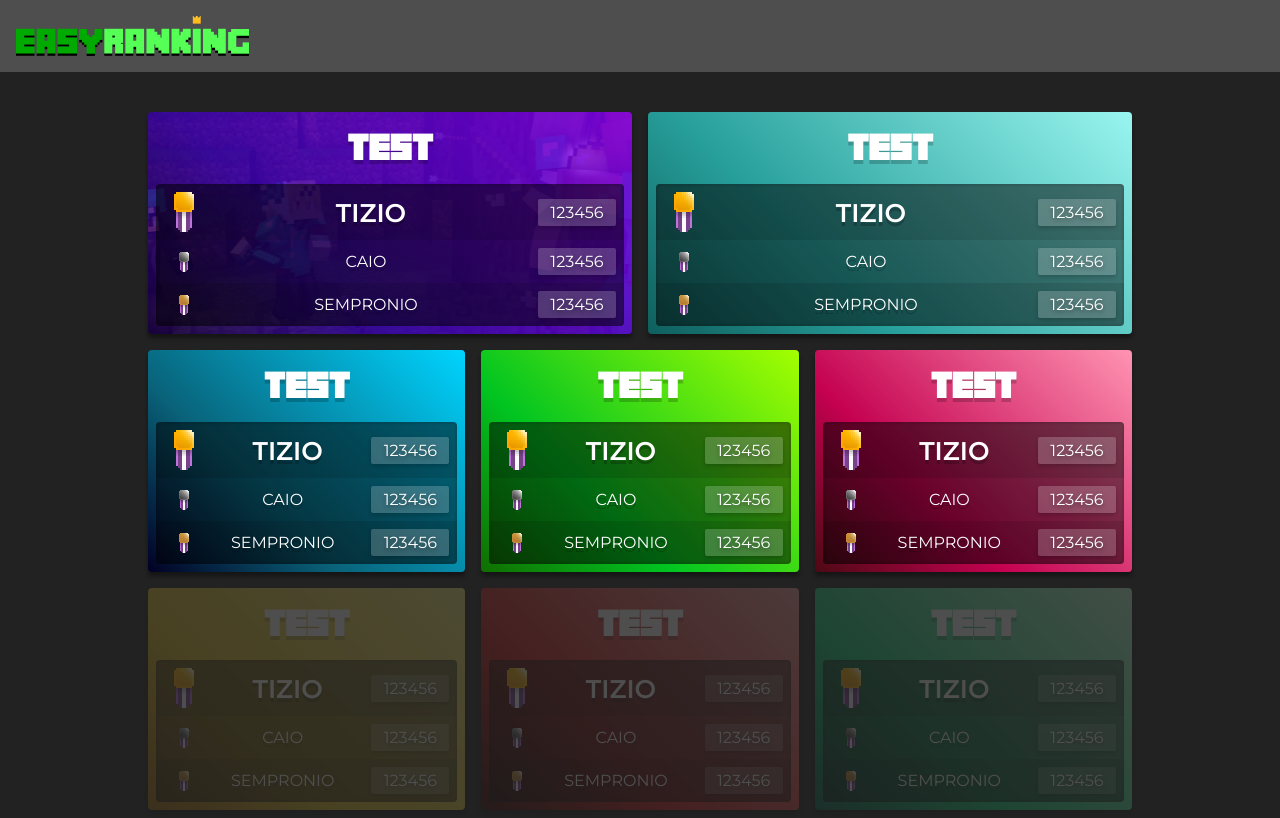
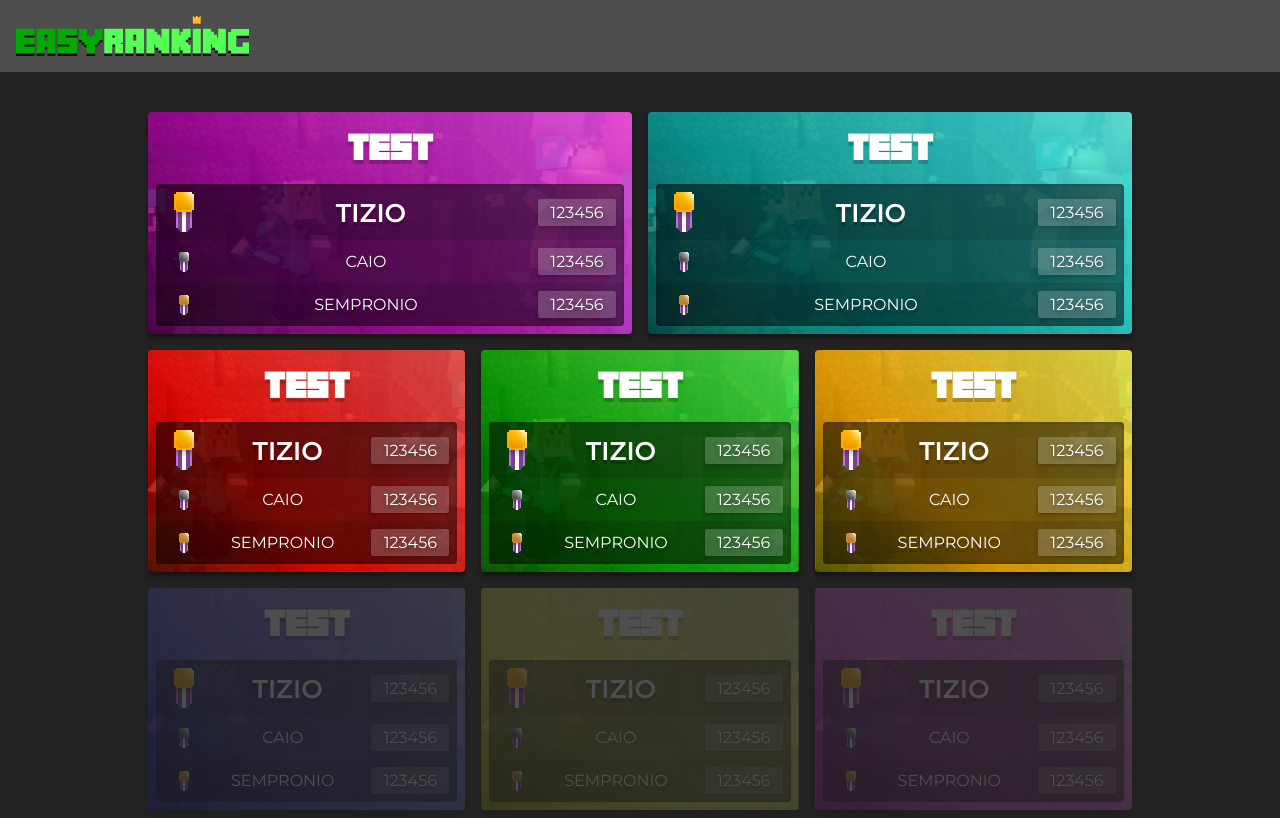
Before and after one commit to ForgottenWorld/EasyRankingWebUI, a React (Create React App) app: page / in a window 1280 px wide. Built offline with nearby package versions, Linux system fonts and the light colour scheme; no server answers.

Commit message:
added invidual leaderboards stub and more eye candy stuff

```diff
--- a/public/index.html
+++ b/public/index.html
@@ -7,7 +7,7 @@
     <meta name="theme-color" content="#000000" />
     <meta
       name="description"
-      content="Web site created using create-react-app"
+      content="Online leaderboards for EasyRanking"
     />
     <link rel="apple-touch-icon" href="%PUBLIC_URL%/logo192.png" />
     <!--
@@ -24,7 +24,7 @@
       work correctly both with client-side routing and a non-root public URL.
       Learn how to configure a non-root public URL by running `npm run build`.
     -->
-    <title>React App</title>
+    <title>EasyRanking Leaderboards</title>
   </head>
   <body>
     <noscript>You need to enable JavaScript to run this app.</noscript>
--- a/src/App.css
+++ b/src/App.css
@@ -3,6 +3,43 @@
 @font-face {
   font-family: Minecrafter;
   src: url("fonts/minecrafter.ttf");
+}
+
+@keyframes fadeIn {
+  0% {
+    opacity: 0;
+  }
+
+  100% {
+    opacity: 1;
+  }
+}
+
+:root {
+  --var-color-1-brighter: rgba(255,85,255,0.8);
+  --var-color-1: rgba(170,0,170,0.8);
+  --var-color-1-darker: rgba(85,0,85,0.8);
+  --var-color-2-brighter: rgba(85,255,255,0.8);
+  --var-color-2: rgba(0,170,170,0.8);
+  --var-color-2-darker: rgba(0,85,85,0.8);
+  --var-color-3-brighter: rgba(255,85,85,0.8);
+  --var-color-3: rgba(255,0,0,0.8);
+  --var-color-3-darker: rgba(85,0,0,0.8);
+  --var-color-4-brighter: rgba(85,255,85,0.8);
+  --var-color-4: rgba(0,170,0,0.8);
+  --var-color-4-darker: rgba(0,85,0,0.8);
+  --var-color-5-brighter: rgba(255,255,85,0.8);
+  --var-color-5: rgba(255,170,0,0.8);
+  --var-color-5-darker: rgba(85,85,0,0.8);
+  --var-color-6-brighter: rgba(170,170,255,0.8);
+  --var-color-6: rgba(85,85,255,0.8);
+  --var-color-6-darker: rgba(0,0,170,0.8);
+  --var-color-7-brighter: rgba(255,255,170,0.8);
+  --var-color-7: rgba(255,255,85,0.8);
+  --var-color-7-darker: rgba(170,170,0,0.8);
+  --var-color-8-brighter: rgba(255,170,255,0.8);
+  --var-color-8: rgba(255,85,255,0.8);
+  --var-color-8-darker: rgba(170,0,170,0.8);
 }
 
 .app {
@@ -37,8 +74,13 @@
   flex: 1 1 auto;
   margin-top: 32px;
   flex-direction: column;
+  transition: opacity linear 200ms;
   min-width: 300px;
   max-width: 1000px;
+}
+
+.fading {
+  opacity: 0;
 }
 
 .leaderboards-grid-important {
@@ -67,10 +109,12 @@
 .leaderboards-cell {
   font-family: Minecrafter;
   font-size: 2rem;
+  cursor: pointer;
   color: white;
   text-shadow: 0 4px 0px rgba(0,0,0,0.2);
   display: flex;
   flex-direction: column;
+  user-select: none;
   margin: 8px;
   font-weight: 600;
   border-radius: 4px;
@@ -81,7 +125,7 @@
 }
 
 .leaderboards-cell:hover {
-  box-shadow: 0 4px 4px 0 rgba(0,0,0,0), 0 0 0 4px rgba(255,255,255,0.8);
+  box-shadow: 0 4px 4px 0 rgba(0,0,0,0), 0 0 0 4px rgba(255,255,255,0.3);
 }
 
 .leaderboards-cell.translucent {
@@ -157,44 +201,51 @@
 }
 
 .leaderboards-grid-important > .leaderboards-cell:first-child {
-  background: rgb(15,95,93);
-  background: linear-gradient(45deg, rgba(26,0,68,0.8) 0%, rgba(59,0,187,0.8) 35%, rgba(141,0,255,0.8) 100%), url("img/pvp.png");
+  /*background: rgb(15,95,93);*/
+  background: linear-gradient(45deg, var(--var-color-1-darker) 0%, var(--var-color-1) 35%, var(--var-color-1-brighter) 100%), url("img/pvp.png");
   background-position: center;
 }
 
 .leaderboards-grid-important > .leaderboards-cell:last-child {
-  background: rgb(26,0,68);
-  background: linear-gradient(45deg, rgba(15,95,93,1) 0%, rgba(39,159,155,1) 35%, rgba(153,245,239,1) 100%);
+  /*background: rgb(26,0,68);*/
+  background: linear-gradient(45deg, var(--var-color-2-darker) 0%, var(--var-color-2) 35%, var(--var-color-2-brighter) 100%), url("img/pvp.png");
+  background-position: center;
 }
 
 .leaderboards-grid-default > .leaderboards-cell:nth-child(n + 1) {
-  background: rgb(2,0,36);
-  background: linear-gradient(45deg, rgba(2,0,36,1) 0%, rgba(9,98,121,1) 35%, rgba(0,212,255,1) 100%);
+  /*background: rgb(2,0,36);*/
+  background: linear-gradient(45deg, var(--var-color-3-darker) 0%, var(--var-color-3) 35%, var(--var-color-3-brighter) 100%), url("img/pvp.png");
+  background-position: center;
 }
 
 .leaderboards-grid-default > .leaderboards-cell:nth-child(n + 2) {
-  background: rgb(16,110,1);
-  background: linear-gradient(45deg, rgba(16,110,1,1) 0%, rgba(1,196,33,1) 35%, rgba(164,255,0,1) 100%);
+  /*background: rgb(16,110,1);*/
+  background: linear-gradient(45deg, var(--var-color-4-darker) 0%, var(--var-color-4) 35%, var(--var-color-4-brighter) 100%), url("img/pvp.png");
+  background-position: center;
 }
 
 .leaderboards-grid-default > .leaderboards-cell:nth-child(n + 3) {
-  background: rgb(77,9,20);
-  background: linear-gradient(45deg, rgba(77,9,20,1) 0%, rgba(196,1,80,1) 35%, rgba(255,147,178,1) 100%);
+  /*background: rgb(77,9,20);*/
+  background: linear-gradient(45deg, var(--var-color-5-darker) 0%, var(--var-color-5) 35%, var(--var-color-5-brighter) 100%), url("img/pvp.png");
+  background-position: center;
 }
 
 .leaderboards-grid-default > .leaderboards-cell:nth-child(n + 4) {
-  background: rgb(157,103,10);
-  background: linear-gradient(45deg, rgba(157,103,10,1) 0%, rgba(224,187,32,1) 35%, rgba(244,232,120,1) 100%);
+  /*background: rgb(157,103,10);*/
+  background: linear-gradient(45deg, var(--var-color-6-darker) 0%, var(--var-color-6) 35%, var(--var-color-6-brighter) 100%), url("img/pvp.png");
+  background-position: center; ;
 }
 
 .leaderboards-grid-default > .leaderboards-cell:nth-child(n + 5) {
-  background: rgb(56,0,0);
-  background: linear-gradient(45deg, rgba(56,0,0,1) 0%, rgba(210,25,25,1) 35%, rgba(245,153,153,1) 100%);
+  /*background: rgb(56,0,0);*/
+  background: linear-gradient(45deg, var(--var-color-7-darker) 0%, var(--var-color-7) 35%, var(--var-color-7-brighter) 100%), url("img/pvp.png");
+  background-position: center;
 }
 
 .leaderboards-grid-default > .leaderboards-cell:nth-child(n + 6) {
-  background: rgb(0,97,71);
-  background: linear-gradient(45deg, rgba(0,97,71,1) 0%, rgba(15,208,118,1) 35%, rgba(192,255,217,1) 100%);
+  /*background: rgb(0,97,71);*/
+  background: linear-gradient(45deg, var(--var-color-8-darker) 0%, var(--var-color-8) 35%, var(--var-color-8-brighter) 100%), url("img/pvp.png");
+  background-position: center;
 }
 
 .lb-score {
@@ -207,3 +258,66 @@
   padding: 4px;
   text-shadow: 0 2px 4px rgba(0,0,0,0.4);
 }
+
+.leaderboard {
+  color: white;
+  margin-top: 32px;
+  display: flex;
+  flex-direction: column;
+  padding: 16px;
+  border-radius: 4px;
+  min-width: 400px;
+  max-width: 1000px;
+  transition: opacity linear 200ms;
+  animation: fadeIn 200ms;
+  background-color: rgba(255,255,255,0.1);
+}
+
+.leaderboard-list {
+  margin-top: 32px;
+  background-color: rgba(0,0,0,0.4);
+  border-radius: 4px;
+}
+
+.leaderboard-list > div {
+  padding: 8px;
+}
+
+.leaderboard-list > div:nth-child(2n + 1) {
+  background-color: rgba(0, 0, 0, 0.2);
+}
+
+.leaderboard-list > div:nth-child(2n) {
+  background-color: rgba(0, 0, 0, 0.1);
+}
+
+.leaderboard-list > div:first-child {
+  border-radius: 4px 4px 0 0;
+}
+
+.leaderboard-list > div:last-child {
+  border-radius: 0 0 4px 4px;
+}
+
+.leaderboard-list > div {
+  padding: 8px;
+}
+
+.back-button {
+  background-color: rgba(255,255,255,0.1);
+  padding: 16px;
+  font-weight: 600;
+  cursor: pointer;
+  border-radius: 4px;
+}
+
+.leaderboard-header {
+  display: flex;
+  justify-content: space-between;
+  align-items: center;
+}
+
+.leaderboard-title {
+  font-family: Minecrafter;
+  font-size: 1.6rem;
+}
--- a/src/App.js
+++ b/src/App.js
@@ -2,18 +2,83 @@ import React from 'react';
 import './App.css';
 import LeaderboardsGrid from './components/LeaderboardsGrid';
 import logo from './img/logo.png';
+import Leaderboard from './components/Leaderboard';
 
-function App() {
+let erData;
+const xhr = new XMLHttpRequest();
+xhr.open('GET', 'https://easyranking.chillstudio.it/get/data');
+xhr.responseType = 'text/json';
+xhr.send();
+xhr.onload = () => {
+  if (xhr.status != 200) {
+    alert(`Error ${xhr.status}: ${xhr.statusText}`);
+  } else {
+    erData = JSON.parse(xhr.response);
+    alert(xhr.response);
+  }
+};
+xhr.onerror = function() {
+  alert("Request failed");
+};
+
+class App extends React.Component {
+
+  constructor(props) {
+    super(props);
+
+    this.state = {
+      selectedCategory: null,
+      lbFading: false,
+      gridFading: false
+    }
+
+    this.goBack = this.goBack.bind(this)
+    this.selectCategory = this.selectCategory.bind(this)
+
+    this.leaderboardGrid = React.createRef();
+    this.leaderboard = React.createRef();
+  }
+
+  selectCategory(categoryId) {
+    this.setState({gridFading: true});
+    setTimeout(() => {
+      this.setState({gridFading: false})
+      this.setState({selectedCategory: categoryId});
+    }, 200)
+  }
+
+  goBack() {
+    if (this.state.selectedCategory == null) return;
+
+    this.setState({lbFading: true});
+    setTimeout(() => {
+      this.setState({lbFading: false})
+      this.setState({selectedCategory: null});
+    }, 200)
+  }
+
+  render() {
     return (
       <div className="app">
         <div className="app-header">
-        <img src={logo}></img>
+          <img src={logo} onClick={() => this.goBack()}></img>
         </div>
         <div className="app-body">
-        <LeaderboardsGrid></LeaderboardsGrid>
+          {this.state.selectedCategory != null
+            ? <Leaderboard
+                fading={this.state.lbFading}
+                rankings={["TIZIO", "CAIO", "SEMPRONIO"]}
+                goBack={this.goBack}/>
+            : <LeaderboardsGrid
+                fading={this.state.gridFading}
+                ref={this.refs.leaderboardGrid}
+                selectCategory={this.selectCategory} />
+          }
         </div>
       </div>
     );
   }
 
+}
+
 export default App;
--- /dev/null
+++ b/src/components/Leaderboard.js
@@ -0,0 +1,24 @@
+import React from 'react';
+
+export default class Leaderboard extends React.Component {
+
+    constructor(props) {
+        super(props);
+
+        this.goBack = this.props.goBack.bind(this);
+    }
+
+    render() {
+        return (
+            <div className={`leaderboard ${this.props.fading ? "fading" : ""}`}>
+                <div className="leaderboard-header">
+                    <div className="back-button" onClick={() => this.goBack()} >GO BACK</div>
+                    <div className="leaderboard-title">TEST</div>
+                </div>
+                <div className="leaderboard-list">
+                    {this.props.rankings.map(p => <div>{p}</div>)}
+                </div>
+            </div>
+        );
+    }
+}
--- a/src/components/LeaderboardsCell.js
+++ b/src/components/LeaderboardsCell.js
@@ -2,29 +2,32 @@ import React from 'react';
 import ReactVisibilitySensor from 'react-visibility-sensor';
 
 class LeaderboardsCell extends React.Component {
+
     constructor(props) {
         super(props);
 
         this.state = {
             translucent: false
         }
+
+        this.selectCategory = this.props.selectCategory.bind(this);
     }
 
     render() {
         return (
             <ReactVisibilitySensor onChange={(isVisible) => this.setState({translucent: isVisible})}>
-            { (isVisible) =>
-            <div className={`leaderboards-cell ${this.state.translucent ? "" : "translucent"}`}>
-                TEST
-                <div className="leaderboards-cell-list">
-                    <div class="leaderboards-top3">
-                        <div>TIZIO<span class="lb-score">123456</span></div>
-                        <div>CAIO<span class="lb-score">123456</span></div>
-                        <div>SEMPRONIO<span class="lb-score">123456</span></div>
+                <div
+                    onClick={() => this.selectCategory(this.props.cellId)}
+                    className={`leaderboards-cell ${this.state.translucent ? "" : "translucent"}`}>
+                    TEST
+                    <div className="leaderboards-cell-list">
+                        <div className="leaderboards-top3">
+                            <div>TIZIO<span className="lb-score">123456</span></div>
+                            <div>CAIO<span className="lb-score">123456</span></div>
+                            <div>SEMPRONIO<span className="lb-score">123456</span></div>
+                        </div>
                     </div>
                 </div>
-            </div>
-            }
             </ReactVisibilitySensor>
         )
     }
--- a/src/components/LeaderboardsGrid.js
+++ b/src/components/LeaderboardsGrid.js
@@ -1,23 +1,31 @@
 import React from 'react';
 import LeaderboardsCell from './LeaderboardsCell'
 
-function LeaderboardsGrid() {
+class LeaderboardsGrid extends React.Component {
+    constructor(props) {
+        super(props);
+
+        this.selectCategory = this.props.selectCategory.bind(this);
+    }
+
+    render() {
         return (
-        <div className="leaderboards-grid">
+            <div className={`leaderboards-grid ${this.props.fading ? "fading" : ""}`}>
                 <div className="leaderboards-grid-important">
-                <LeaderboardsCell cellId={0}></LeaderboardsCell>
-                <LeaderboardsCell cellId={1}></LeaderboardsCell>
+                    <LeaderboardsCell selectCategory={this.selectCategory} cellId={0}></LeaderboardsCell>
+                    <LeaderboardsCell selectCategory={this.selectCategory} cellId={1}></LeaderboardsCell>
                 </div>
                 <div className="leaderboards-grid-default">
-                <LeaderboardsCell cellId={2}></LeaderboardsCell>
-                <LeaderboardsCell cellId={3}></LeaderboardsCell>
-                <LeaderboardsCell cellId={4}></LeaderboardsCell>
-                <LeaderboardsCell cellId={5}></LeaderboardsCell>
-                <LeaderboardsCell cellId={6}></LeaderboardsCell>
-                <LeaderboardsCell cellId={7}></LeaderboardsCell>
+                    <LeaderboardsCell selectCategory={this.selectCategory} cellId={2}></LeaderboardsCell>
+                    <LeaderboardsCell selectCategory={this.selectCategory} cellId={3}></LeaderboardsCell>
+                    <LeaderboardsCell selectCategory={this.selectCategory} cellId={4}></LeaderboardsCell>
+                    <LeaderboardsCell selectCategory={this.selectCategory} cellId={5}></LeaderboardsCell>
+                    <LeaderboardsCell selectCategory={this.selectCategory} cellId={6}></LeaderboardsCell>
+                    <LeaderboardsCell selectCategory={this.selectCategory} cellId={7}></LeaderboardsCell>
                 </div>
             </div>
         );
     }
+}
 
 export default LeaderboardsGrid;
```
Lines whose indentation alone changed are shown as unchanged.
